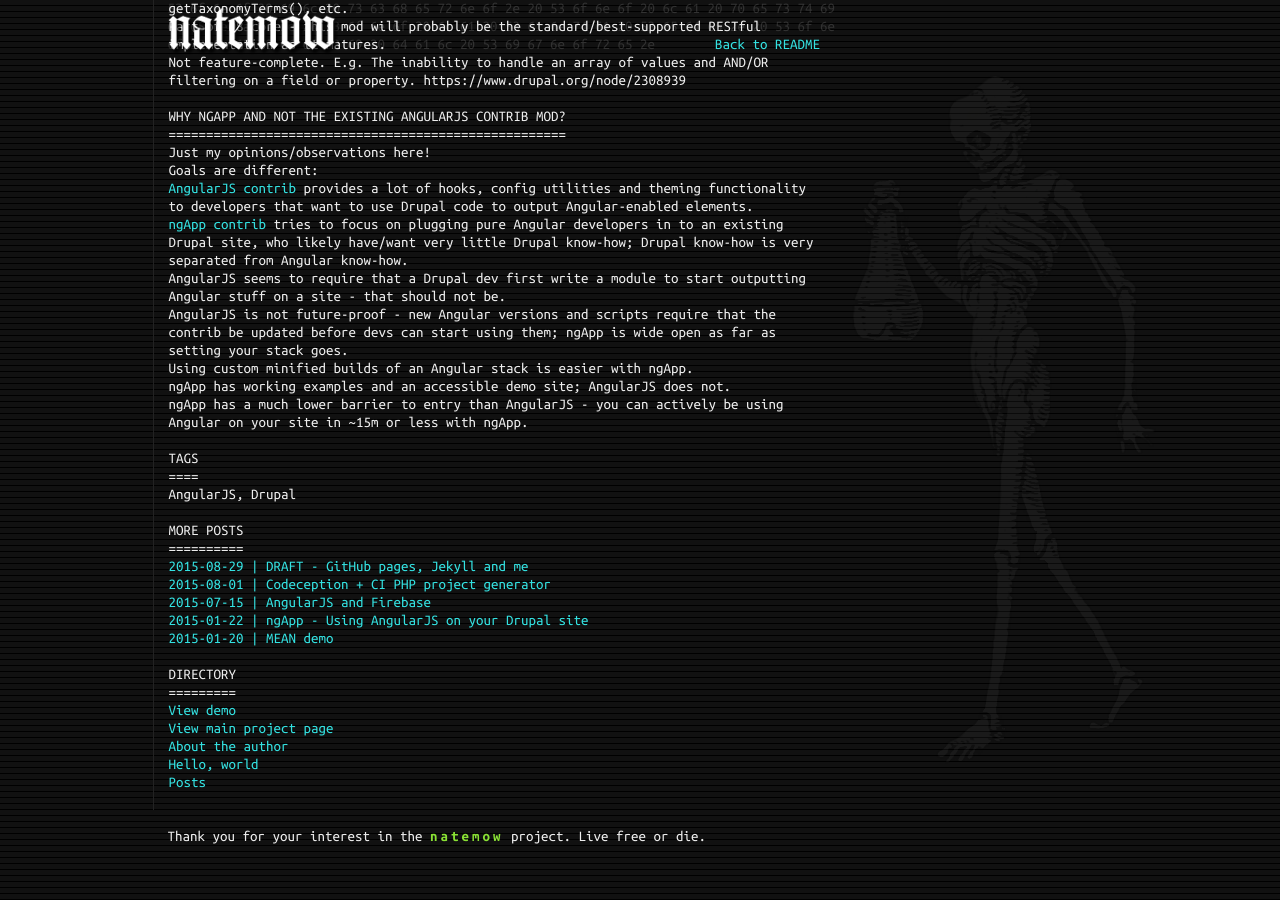
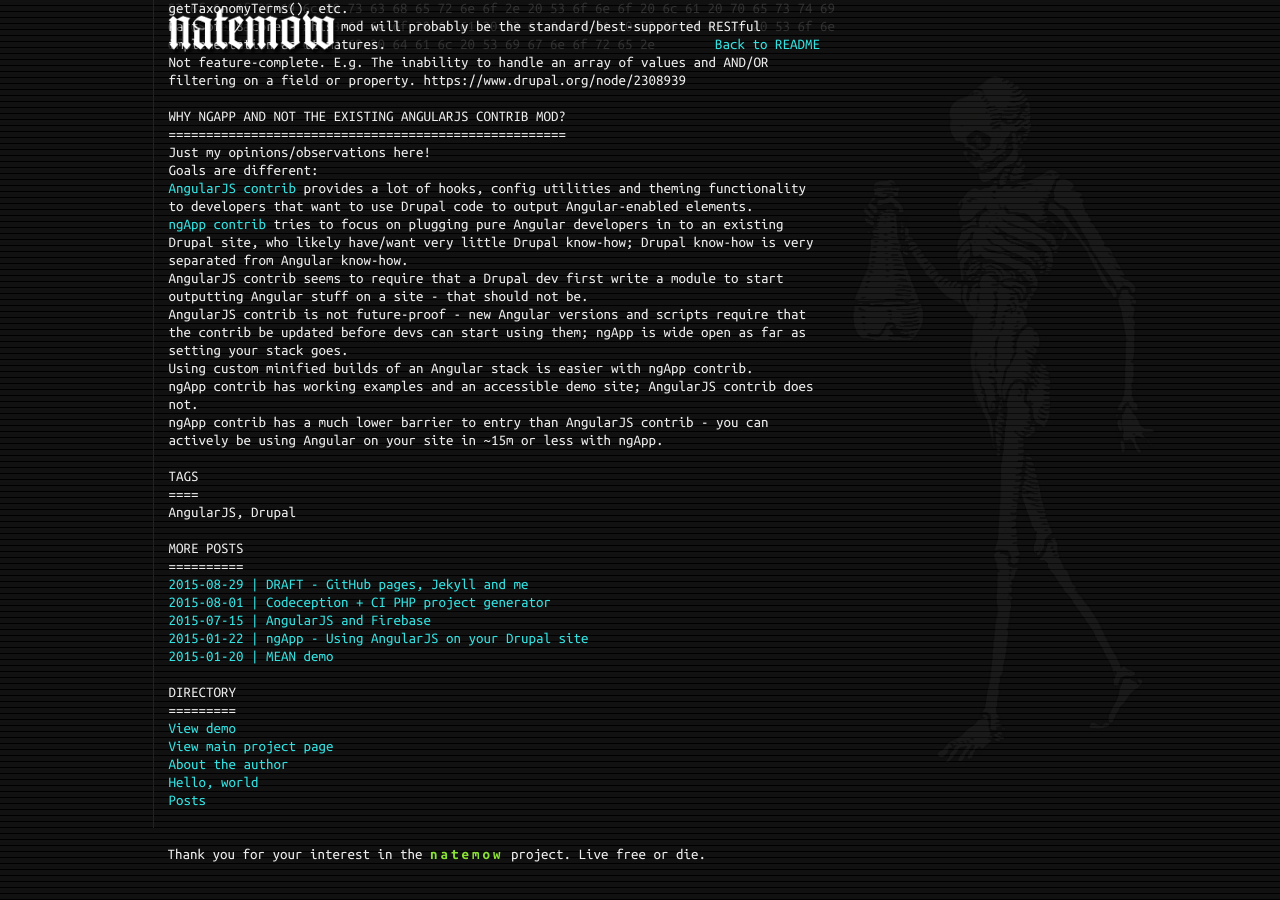
Before and after one commit to natemow/natemow.github.io, a Jekyll site: the page built from _posts/2015-01-22-drupal-ngapp.md, in a window 1280 px wide and 900 px high, scrolled down 1656 px. Built offline with Jekyll 4.4.1, drawn with Linux system fonts in a browser that asks for light colours; nearby versions of some CDN libraries.

Commit message:
Added new post, more var updates.

```diff
--- a/_posts/2015-01-22-drupal-ngapp.md
+++ b/_posts/2015-01-22-drupal-ngapp.md
@@ -104,12 +104,12 @@
   * [ngApp contrib](https://www.drupal.org/project/ngapp) tries to focus on plugging pure Angular developers in to an
     existing Drupal site, who likely have/want very little Drupal know-how;
     Drupal know-how is very separated from Angular know-how.
-* AngularJS seems to require that a Drupal dev first write a module to start
+* AngularJS contrib seems to require that a Drupal dev first write a module to start
   outputting Angular stuff on a site - that should not be.
-* AngularJS is not future-proof - new Angular versions and scripts require that
+* AngularJS contrib is not future-proof - new Angular versions and scripts require that
   the contrib be updated before devs can start using them; ngApp is wide open
   as far as setting your stack goes.
-* Using custom minified builds of an Angular stack is easier with ngApp.
-* ngApp has working examples and an accessible demo site; AngularJS does not.
-* ngApp has a much lower barrier to entry than AngularJS - you can actively
+* Using custom minified builds of an Angular stack is easier with ngApp contrib.
+* ngApp contrib has working examples and an accessible demo site; AngularJS contrib does not.
+* ngApp contrib has a much lower barrier to entry than AngularJS contrib - you can actively
   be using Angular on your site in ~15m or less with ngApp.
```
